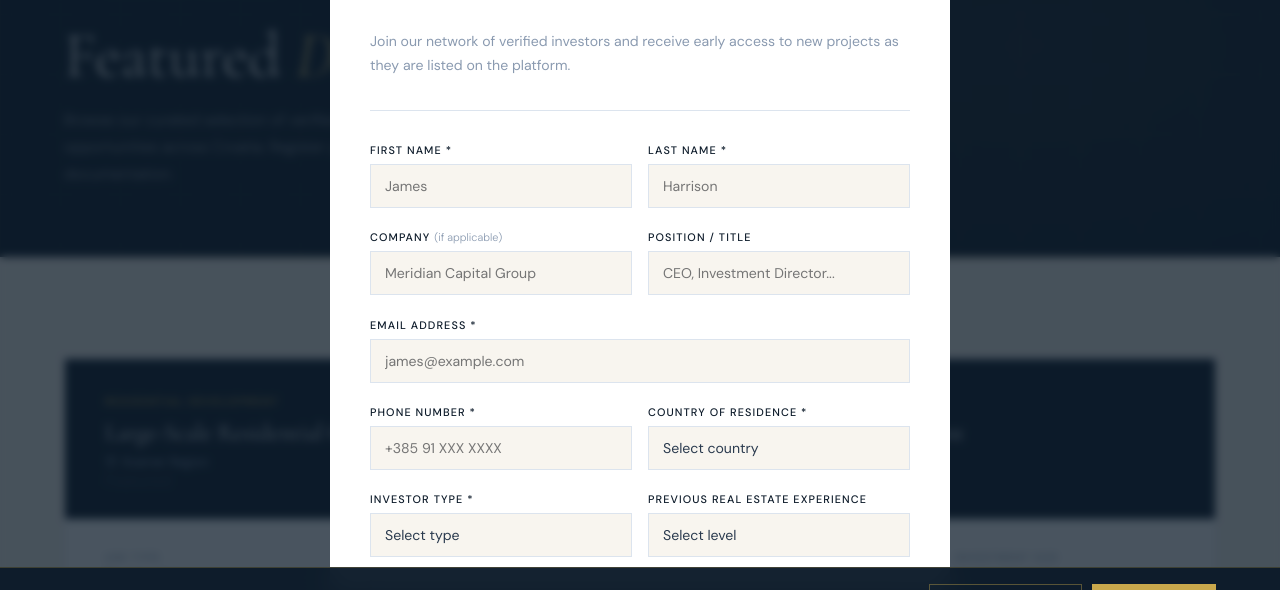
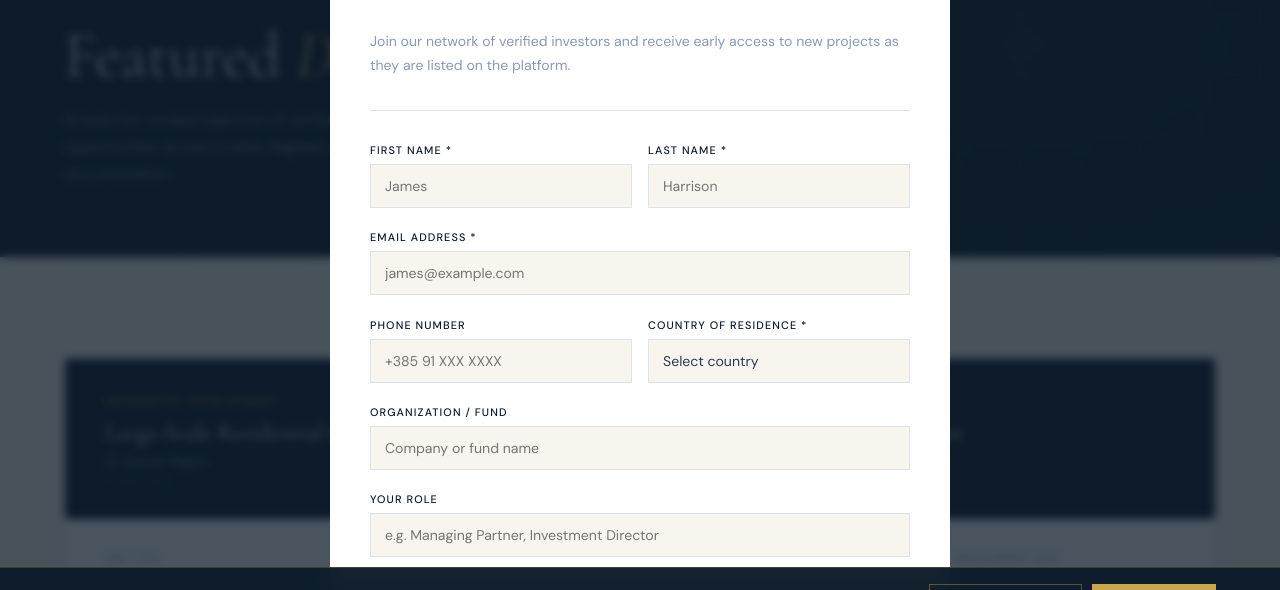
Before and after one commit to davor70/croatia-investments, a plain HTML site: page projects.html in a window 1280 px wide. Both pictures are taken after a click on the button "REGISTER AS INVESTOR". Shown: the part 166-756 px from the top of the page. Drawn offline with nearby package versions, Linux system fonts and the light colour scheme.

Commit message:
Add files via upload

```diff
--- a/projects.html
+++ b/projects.html
@@ -1195,9 +1195,13 @@
         <div><label class="form-label">Phone *</label><input type="tel" class="form-input" placeholder="+385 91 XXX XXXX"></div>
         <div><label class="form-label">Country *</label><select class="form-select"><option value="">Select...</option><option>Croatia</option><option>Austria</option><option>Germany</option><option>Switzerland</option><option>Slovenia</option><option>United Kingdom</option><option>Netherlands</option><option>United States</option><option>UAE</option><option>Other</option></select></div>
       </div>
-      <div class="form-group form-row">
-        <div><label class="form-label">Investor Type *</label><select class="form-select"><option value="">Select...</option><option>Private Individual</option><option>Private Company</option><option>Investment Fund</option><option>Family Office</option><option>HNWI</option></select></div>
-        <div><label class="form-label">Experience</label><select class="form-select"><option value="">Select...</option><option>First investment</option><option>1–3 projects</option><option>4–10 projects</option><option>10+ projects</option></select></div>
+      <div class="form-group">
+        <label class="form-label">Organization / Fund</label>
+        <input type="text" class="form-input" placeholder="Company or fund name">
+      </div>
+      <div class="form-group">
+        <label class="form-label">Your Role</label>
+        <input type="text" class="form-input" placeholder="e.g. Managing Partner, Investment Director">
       </div>
       <div class="form-note">🔒 Strictly confidential. We will contact you within <strong>48 hours</strong>.</div>
       <button class="form-submit">Submit Criteria →</button>
@@ -1347,23 +1351,13 @@
           </div>
         </div>
 
-        <div class="form-group form-row">
-          <div>
-            <label class="form-label">Investor Type *</label>
-            <select class="form-select">
-              <option value="">Select...</option>
-              <option>Private Individual</option><option>Private Company</option>
-              <option>Investment Fund</option><option>Family Office</option><option>HNWI</option>
-            </select>
-          </div>
-          <div>
-            <label class="form-label">Experience</label>
-            <select class="form-select">
-              <option value="">Select...</option>
-              <option>First investment</option><option>1–3 projects</option>
-              <option>4–10 projects</option><option>10+ projects</option>
-            </select>
-          </div>
+        <div class="form-group">
+          <label class="form-label">Organization / Fund</label>
+          <input type="text" class="form-input" placeholder="Company or fund name">
+        </div>
+        <div class="form-group">
+          <label class="form-label">Your Role</label>
+          <input type="text" class="form-input" placeholder="e.g. Managing Partner, Investment Director">
         </div>
 
         <div class="form-note">🔒 Your identity and criteria are strictly confidential. We will review your profile and contact you within <strong>48 hours</strong>.</div>
@@ -1400,13 +1394,10 @@
             <div><label class="form-label">First Name *</label><input type="text" name="first_name" class="form-input" placeholder="James" required></div>
             <div><label class="form-label">Last Name *</label><input type="text" name="last_name" class="form-input" placeholder="Harrison" required></div>
           </div>
-          <div class="form-group form-row">
-            <div><label class="form-label">Company <span style="color:var(--gray);font-weight:300;text-transform:none;letter-spacing:0">(if applicable)</span></label><input type="text" name="company" class="form-input" placeholder="Meridian Capital Group"></div>
-            <div><label class="form-label">Position / Title</label><input type="text" name="position" class="form-input" placeholder="CEO, Investment Director..."></div>
-          </div>
+
           <div class="form-group"><label class="form-label">Email Address *</label><input type="email" name="email" class="form-input" placeholder="james@example.com" required></div>
           <div class="form-group form-row">
-            <div><label class="form-label">Phone Number *</label><input type="tel" name="phone" class="form-input" placeholder="+385 91 XXX XXXX" required></div>
+            <div><label class="form-label">Phone Number</label><input type="tel" name="phone" class="form-input" placeholder="+385 91 XXX XXXX"></div>
             <div><label class="form-label">Country of Residence *</label>
               <select name="country" class="form-select" required>
                 <option value="">Select country</option>
@@ -1416,21 +1407,13 @@
               </select>
             </div>
           </div>
-          <div class="form-group form-row">
-            <div><label class="form-label">Investor Type *</label>
-              <select name="investor_type" class="form-select" required>
-                <option value="">Select type</option>
-                <option>Private Individual</option><option>Private Company</option>
-                <option>Investment Fund</option><option>Family Office</option><option>HNWI</option>
-              </select>
-            </div>
-            <div><label class="form-label">Previous Real Estate Experience</label>
-              <select name="experience" class="form-select">
-                <option value="">Select level</option>
-                <option>First investment</option><option>1-3 projects</option>
-                <option>4-10 projects</option><option>10+ projects / professional</option>
-              </select>
-            </div>
+          <div class="form-group">
+            <label class="form-label">Organization / Fund</label>
+            <input type="text" name="organization" class="form-input" placeholder="Company or fund name">
+          </div>
+          <div class="form-group">
+            <label class="form-label">Your Role</label>
+            <input type="text" name="role" class="form-input" placeholder="e.g. Managing Partner, Investment Director">
           </div>
           <div class="form-note">&#x1F512; Your data is protected under GDPR. We will not share your information with third parties without your explicit consent. A member of our team will contact you within 48 hours.</div>
           <button type="submit" class="form-submit">Submit Investor Profile &#x2192;</button>
```
